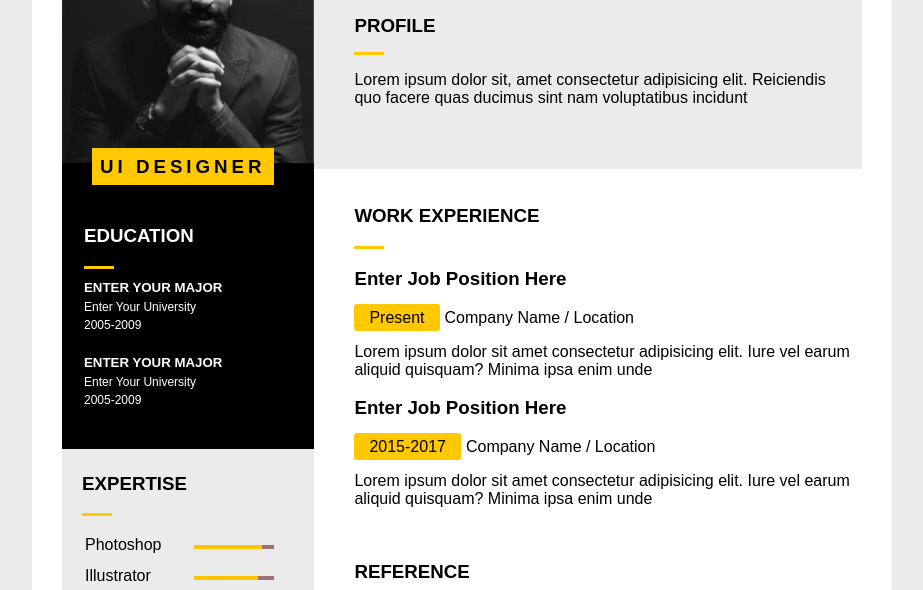
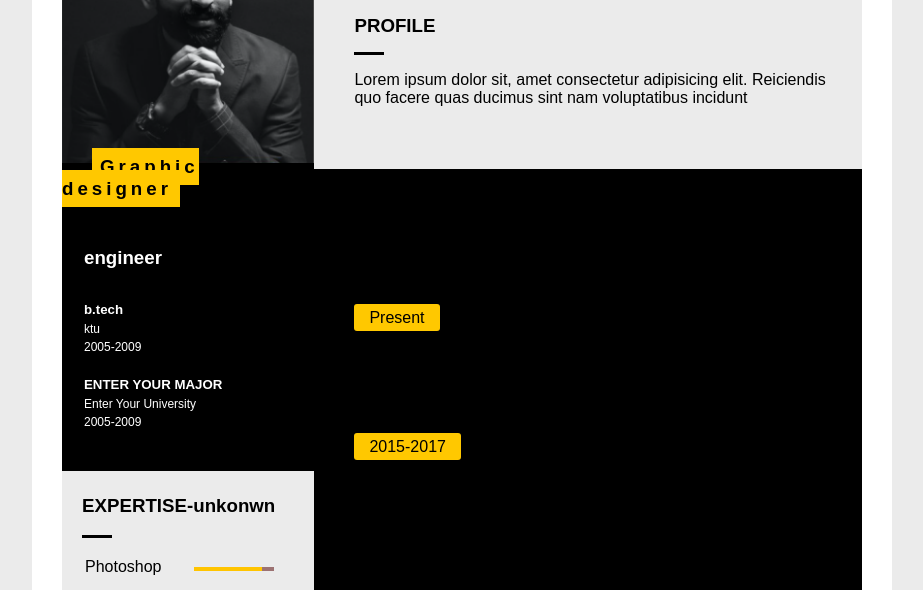
Before and after one commit to Romy-James-P/resume_html, a plain HTML site: page index.html in a window 1280 px wide. Shown: the part 169-759 px from the top of the page, without its empty margins (178-1101 px from the left). Drawn offline with Linux system fonts and the light colour scheme.

Commit message:
feat:dashboard

```diff
--- a/index.html
+++ b/index.html
@@ -3,7 +3,7 @@
   <head>
     <meta charset="UTF-8" />
     <meta name="viewport" content="width=device-width>, initial-scale=1.0" />
-    <title>Document</title>
+    <title>Ajin k j</title>
     <link rel=" stylesheet" href="style.css" />
   </head>
   <body>
@@ -13,14 +13,14 @@
           <div class="left-top1">
             <img class="headImg" src="head.png" />
             <h3>
-              <span class="leftUIspan">UI DESIGNER</span>
+              <span class="leftUIspan">Graphic designer</span>
             </h3>
           </div>
           <div class="left-top2">
-            <h3 style="color: white">EDUCATION</h3>
+            <h3 style="color: white">engineer</h3>
             <hr />
-            <h5 style="color: white">ENTER YOUR MAJOR</h5>
-            <p class="university" style="color: white">Enter Your University</p>
+            <h5 style="color: white">b.tech</h5>
+            <p class="university" style="color: white">ktu</p>
             <p class="university" style="color: white">2005-2009</p>
             <br />
             <h5 style="color: white">ENTER YOUR MAJOR</h5>
@@ -29,7 +29,7 @@
           </div>
         </div>
         <div class="left-bottom">
-          <h3>EXPERTISE</h3>
+          <h3>EXPERTISE-unkonwn</h3>
           <hr />
           <!-- <ul style="list-style-type: none">
             <li>Photoshop<progress value="75" max="100"></progress></li>
--- a/style.css
+++ b/style.css
@@ -9,7 +9,7 @@ body {
   justify-content: center;
   max-width: 800px;
   max-height: 1200px;
-  background-color: white;
+  background-color: black;
 }
 .left-container {
   width: 33%;
@@ -64,7 +64,7 @@ hr {
   width: 30px;
   height: 3px;
   margin-left: 0;
-  background-color: rgb(255, 200, 0);
+  background-color: black;
   border: none;
 }
 .rightSpan {
```
Also changed, not shown: dashboard.html (added, +11 -0 lines).
